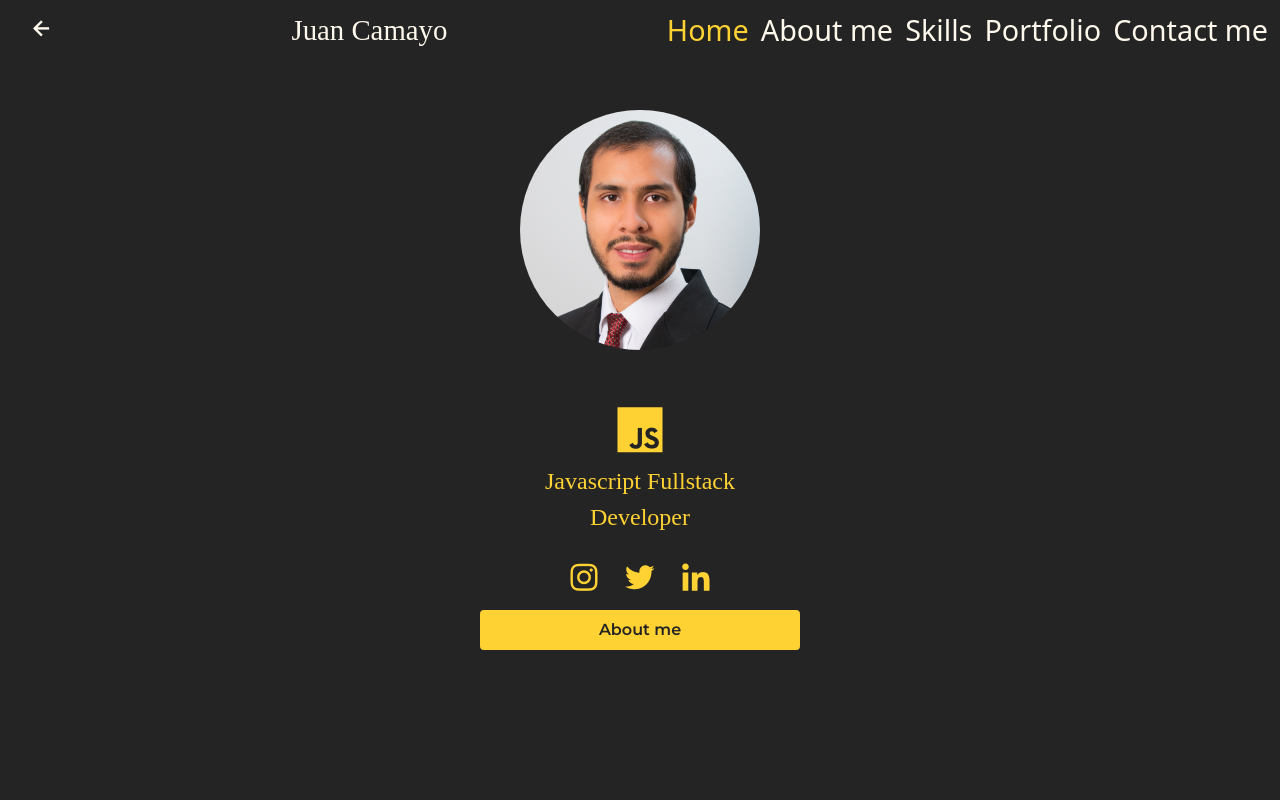
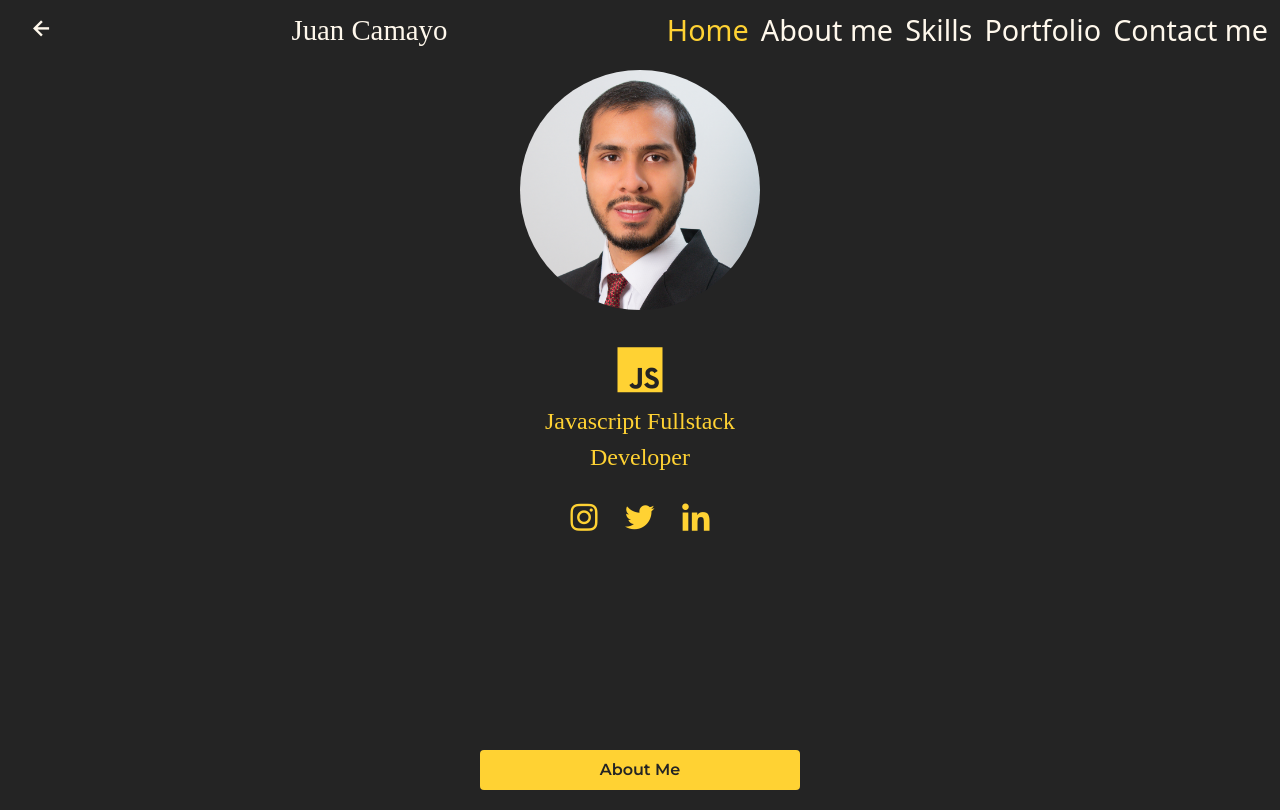
Before and after one commit to jdcamayos/jdcamayos.github.io, a React (Create React App) app: page / in a window 1280 px wide. Built offline with nearby package versions, Linux system fonts and the light colour scheme; a web font is replaced by a local one.

Commit message:
fixed errors in layout

```diff
--- /dev/null
+++ b/src/components/layout/Footer.jsx
@@ -0,0 +1,46 @@
+import { Link, useLocation } from 'react-router-dom'
+
+export default function Footer() {
+  const FOOTER_LOGIC = {
+    '/': {
+      title: 'Home',
+      next: '/about-me',
+    },
+    '/about-me': {
+      title: 'About Me',
+      next: '/skills',
+    },
+    '/skills': {
+      title: 'Skills',
+      next: '/portfolio',
+    },
+    '/portfolio': {
+      title: 'Portfolio',
+      next: '/contact-me',
+    },
+    '/contact-me': {
+      title: 'Contact me',
+      next: '/',
+    },
+  }
+  const { pathname } = useLocation()
+
+  return (
+    <footer className='min-h-[60px]'>
+      {FOOTER_LOGIC[pathname] && (
+        <div className='my-[10px] flex justify-center'>
+          <Link
+            to={FOOTER_LOGIC[pathname]['next']}
+            className='btn font-mont text-center bg-primary w-80 text-dark font-semibold'
+          >
+            {
+              FOOTER_LOGIC[FOOTER_LOGIC[pathname]['next']][
+                'title'
+              ]
+            }
+          </Link>
+        </div>
+      )}
+    </footer>
+  )
+}
--- a/src/components/layout/Layout.jsx
+++ b/src/components/layout/Layout.jsx
@@ -1,12 +1,14 @@
+import Footer from './Footer'
 import Header from './Header'
 
-function Layout({ children }) {
+export default function Layout({ children }) {
   return (
-    <div className='bg-dark overflow-x-hidden'>
+    <div className='bg-dark overflow-x-hidden min-h-screen'>
       <Header />
-      {children}
+      <div className='min-h-[calc(100vh-120px)]'>
+        {children}
+      </div>
+      <Footer />
     </div>
   )
 }
-
-export default Layout
--- a/src/pages/AboutMe.jsx
+++ b/src/pages/AboutMe.jsx
@@ -1,14 +1,6 @@
-import { motion } from 'framer-motion'
-import { Link } from 'react-router-dom'
-
 export default function AboutMe() {
   return (
-    <motion.main
-      initial={{ scaleY: 0 }}
-      animate={{ scaleY: 1 }}
-      exit={{ scaleY: 0 }}
-      className='bg-dark text-light pt-8 flex flex-col justify-center h-[calc(100vh-60px)]'
-    >
+    <main className='text-light'>
       <section className='w-80 mx-auto'>
         <h1 className='font-hammer text-5xl text-center mb-10'>
           About me
@@ -27,16 +19,6 @@
           applying them to projects for clients and staff.
         </p>
       </section>
-      <section className='h-[60px] w-screen '>
-        <div className='my-[10px] flex justify-center'>
-          <Link
-            to='/skills'
-            className='btn font-mont text-center bg-primary w-80 text-dark font-semibold'
-          >
-            Skills
-          </Link>
-        </div>
-      </section>
-    </motion.main>
+    </main>
   )
 }
--- a/src/pages/ContactMe.jsx
+++ b/src/pages/ContactMe.jsx
@@ -1,5 +1,3 @@
-import { motion } from 'framer-motion'
-
 export default function ContactMe() {
   const wayContact = [
     {
@@ -31,11 +29,8 @@
     window.open(link, '_blank')
   }
   return (
-    <motion.main
-      initial={{ scaleY: 0 }}
-      animate={{ scaleY: 1 }}
-      exit={{ scaleY: 0 }}
-      className='bg-dark text-light pt-8 flex justify-center h-[calc(100vh-60px)]'
+    <main
+      className='bg-dark text-light flex justify-center'
     >
       <section className='w-80'>
         <h1 className='font-hammer text-5xl text-center mb-10'>
@@ -58,6 +53,6 @@
           ))}
         </div>
       </section>
-    </motion.main>
+    </main>
   )
 }
--- a/src/pages/Home.jsx
+++ b/src/pages/Home.jsx
@@ -1,4 +1,3 @@
-import { Link } from 'react-router-dom'
 import { motion } from 'framer-motion'
 import ProfilePic from '../assets/images/profile-pic-large.jpg'
 export default function Home() {
@@ -26,21 +25,14 @@
     window.open(link, '_blank')
   }
   return (
-    <motion.main
-      initial={{ scaleY: 0 }}
-      animate={{ scaleY: 1 }}
-      exit={{ scaleY: 0 }}
-      className='bg-dark text-light flex flex-col pt-[10px] md:pt-[20px] lg:pt-[50px] h-[calc(100vh-60px)]'
-    >
-      {/* <main > */}
-      <section className='mb-[50px] mx-auto'>
+      <main className='flex flex-col'>
+        <section className='mb-[30px] mx-auto mt-[10px]'>
           <motion.div
             initial={{ scaleY: 0, scaleX: 0 }}
             animate={{ scaleY: 1, scaleX: 1 }}
             exit={{ scaleY: 0, scaleX: 0 }}
             className='h-60 w-60 bg-primary rounded-full grid place-content-center overflow-hidden'
           >
-          {/* <span className='text-dark'>A profile pic</span> */}
             <img
               src={ProfilePic}
               className='mt-10'
@@ -72,17 +64,6 @@
             </ul>
           </div>
         </section>
-      <section className='h-[60px] w-screen'>
-        <div className='my-[10px] flex justify-center'>
-          <Link
-            to='/about-me'
-            className='btn font-mont text-center bg-primary w-80 text-dark font-semibold'
-          >
-            About me
-          </Link>
-        </div>
-      </section>
-      {/* </main> */}
-    </motion.main>
+      </main>
   )
 }
--- a/src/pages/Portfolio.jsx
+++ b/src/pages/Portfolio.jsx
@@ -1,30 +1,24 @@
-import { motion } from 'framer-motion'
-import { Link } from 'react-router-dom'
-
 export default function Portfolio() {
   const myPortfolio = [
     {
       id: 1,
       title: 'Billing App',
-      description: 'Lorem ipsum dolor sit, amet consectetur adipisicing elit. Placeat qui numquam repudiandae voluptatibus, delectus ad recusandae quidem necessitatibus assumenda eligendi!',
+      description:
+        'Lorem ipsum dolor sit, amet consectetur adipisicing elit. Placeat qui numquam repudiandae voluptatibus, delectus ad recusandae quidem necessitatibus assumenda eligendi!',
       img: 'https://camo.githubusercontent.com/1ab7a597b161f7c97293276d0a52d4071c3ec48b608cdb867a1e5bd9c757436b/687474703a2f2f7777772e63687269737469616e656e6776616c6c2e73652f77702d636f6e74656e742f75706c6f6164732f323031372f31302f456c656374726f6e2d7475746f7269616c2d6170702d6769746875622e706e67',
       github: '',
     },
     {
       id: 2,
       title: 'Medical History Interoperability',
-      description: 'Lorem ipsum dolor sit, amet consectetur adipisicing elit. Placeat qui numquam repudiandae voluptatibus, delectus ad recusandae quidem necessitatibus assumenda eligendi!',
+      description:
+        'Lorem ipsum dolor sit, amet consectetur adipisicing elit. Placeat qui numquam repudiandae voluptatibus, delectus ad recusandae quidem necessitatibus assumenda eligendi!',
       img: 'https://miro.medium.com/max/2000/0*hTjBjk0Jq0EWoHOY',
       github: '',
     },
   ]
   return (
-    <motion.main
-      initial={{ scaleY: 0 }}
-      animate={{ scaleY: 1 }}
-      exit={{ scaleY: 0 }}
-      className='bg-dark text-light pt-8 flex flex-col justify-center h-[calc(100vh-60px)]'
-    >
+    <main className='bg-dark text-light flex flex-col justify-center'>
       <section className='w-80 mx-auto'>
         <h1 className='font-hammer text-5xl text-center mb-10'>
           Portfolio
@@ -41,23 +35,17 @@
                 alt={project.name}
               />
               <div className='mt-2'>
-                <h3 className='font-hammer font-semibold text-lg text-light'>{project.title}</h3>
-                <p className='font-mont'>{project.description}</p>
+                <h3 className='font-hammer font-semibold text-lg text-light'>
+                  {project.title}
+                </h3>
+                <p className='font-mont'>
+                  {project.description}
+                </p>
               </div>
             </div>
           ))}
         </div>
       </section>
-      <section className='h-[60px] w-screen '>
-        <div className='my-[10px] flex justify-center'>
-          <Link
-            to='/contact-me'
-            className='btn font-mont text-center bg-primary w-80 text-dark font-semibold'
-          >
-            Contact me
-          </Link>
-        </div>
-      </section>
-    </motion.main>
+    </main>
   )
 }
--- a/src/pages/Skills.jsx
+++ b/src/pages/Skills.jsx
@@ -1,6 +1,5 @@
 import { motion } from 'framer-motion'
 import { useState } from 'react'
-import { Link } from 'react-router-dom'
 
 export default function Skills() {
   const [skillSelected, setSkillSelected] =
@@ -120,11 +119,8 @@
     },
   }
   return (
-    <motion.main
-      initial={{ scaleY: 0 }}
-      animate={{ scaleY: 1 }}
-      exit={{ scaleY: 0 }}
-      className='bg-dark text-light pt-8 flex flex-col justify-center h-[calc(100vh-60px)]'
+    <main
+      className='bg-dark text-light flex flex-col justify-center'
     >
       <section className='w-80 mx-auto'>
         <h1 className='font-hammer text-5xl text-center mb-10'>
@@ -178,16 +174,6 @@
           </div>
         </div>
       </section>
-      <section className='h-[60px] w-screen '>
-        <div className='my-[10px] flex justify-center'>
-          <Link
-            to='/portfolio'
-            className='btn font-mont text-center bg-primary w-80 text-dark font-semibold'
-          >
-            Portfolio
-          </Link>
-        </div>
-      </section>
-    </motion.main>
+    </main>
   )
 }
```
Lines whose indentation alone changed are shown as unchanged.
